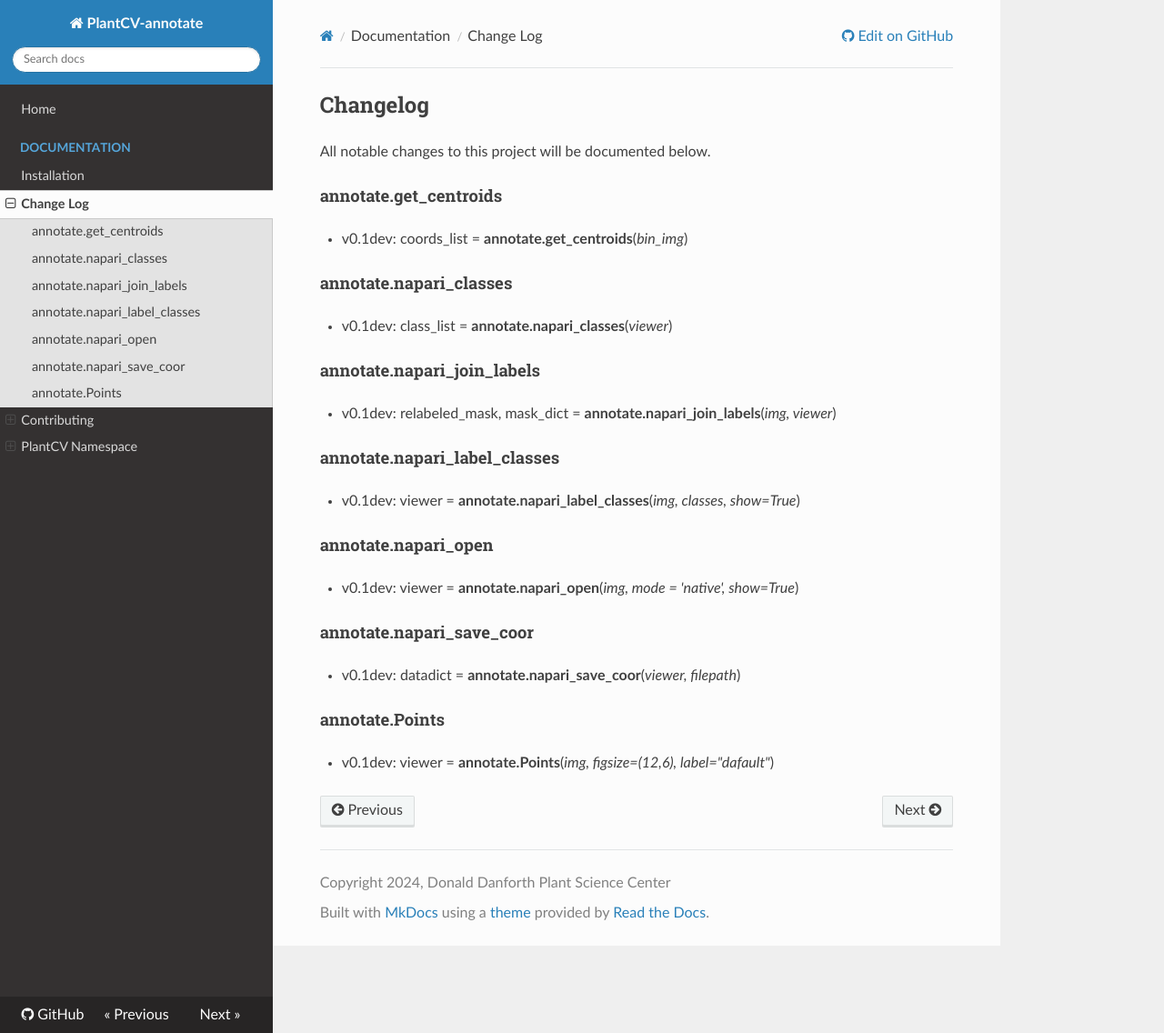
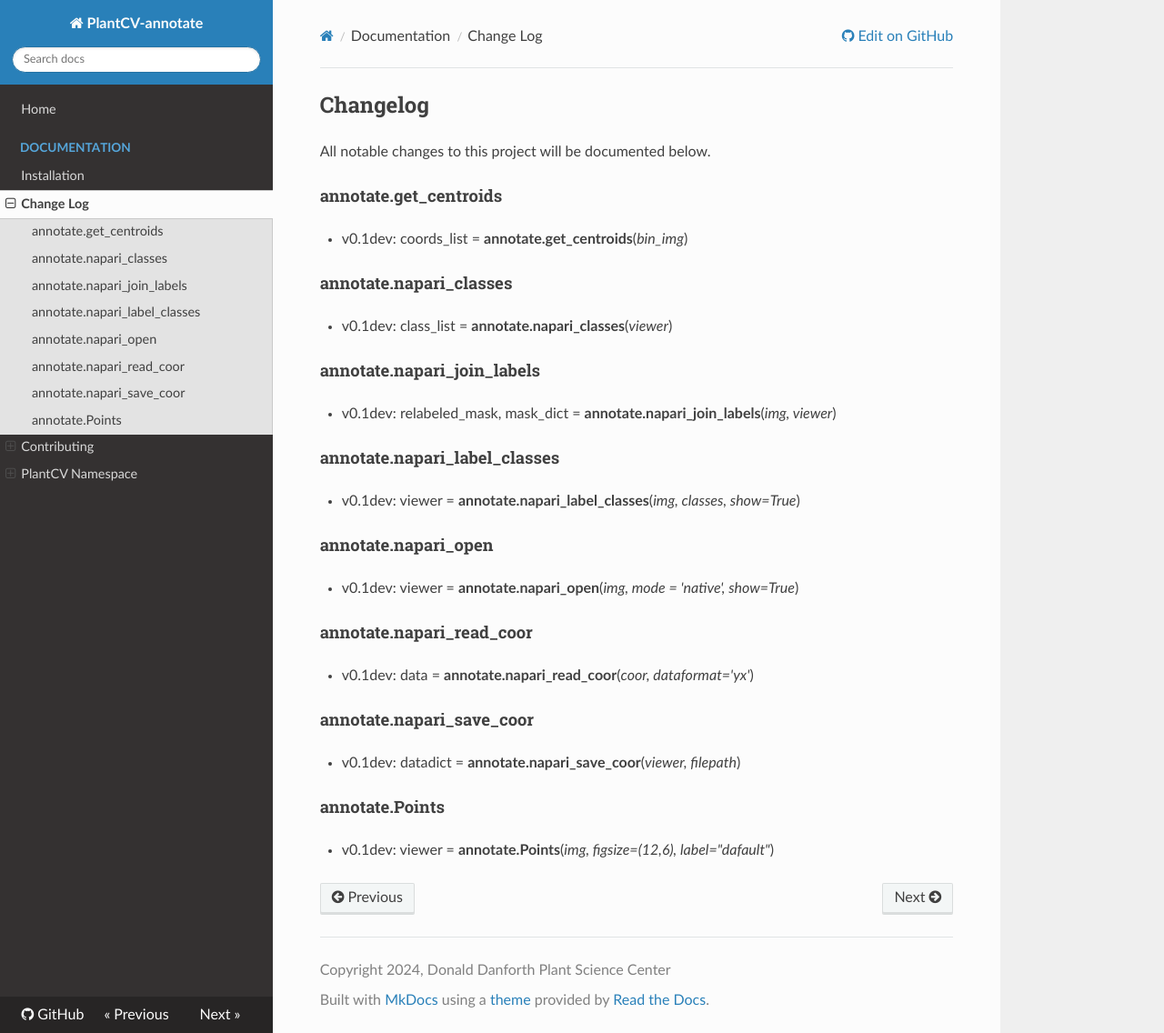
Before and after one commit to danforthcenter/plantcv-annotate, an MkDocs documentation site: the page built from docs/changelog.md, in a window 1280 px wide and 1136 px high. Shown: the whole window at 91% size. Built offline with MkDocs 1.6.1, drawn with Linux system fonts in a browser that asks for light colours; nearby versions of some CDN libraries.

Commit message:
Update changelog.md

```diff
--- a/docs/changelog.md
+++ b/docs/changelog.md
@@ -22,6 +22,10 @@ All notable changes to this project will be documented below.
 
 * v0.1dev: viewer = **annotate.napari_open**(*img, mode = 'native', show=True*)
 
+#### annotate.napari_read_coor
+
+* v0.1dev: data = **annotate.napari_read_coor**(*coor, dataformat='yx'*)
+
 #### annotate.napari_save_coor
 
 * v0.1dev: datadict = **annotate.napari_save_coor**(*viewer, filepath*)
```
